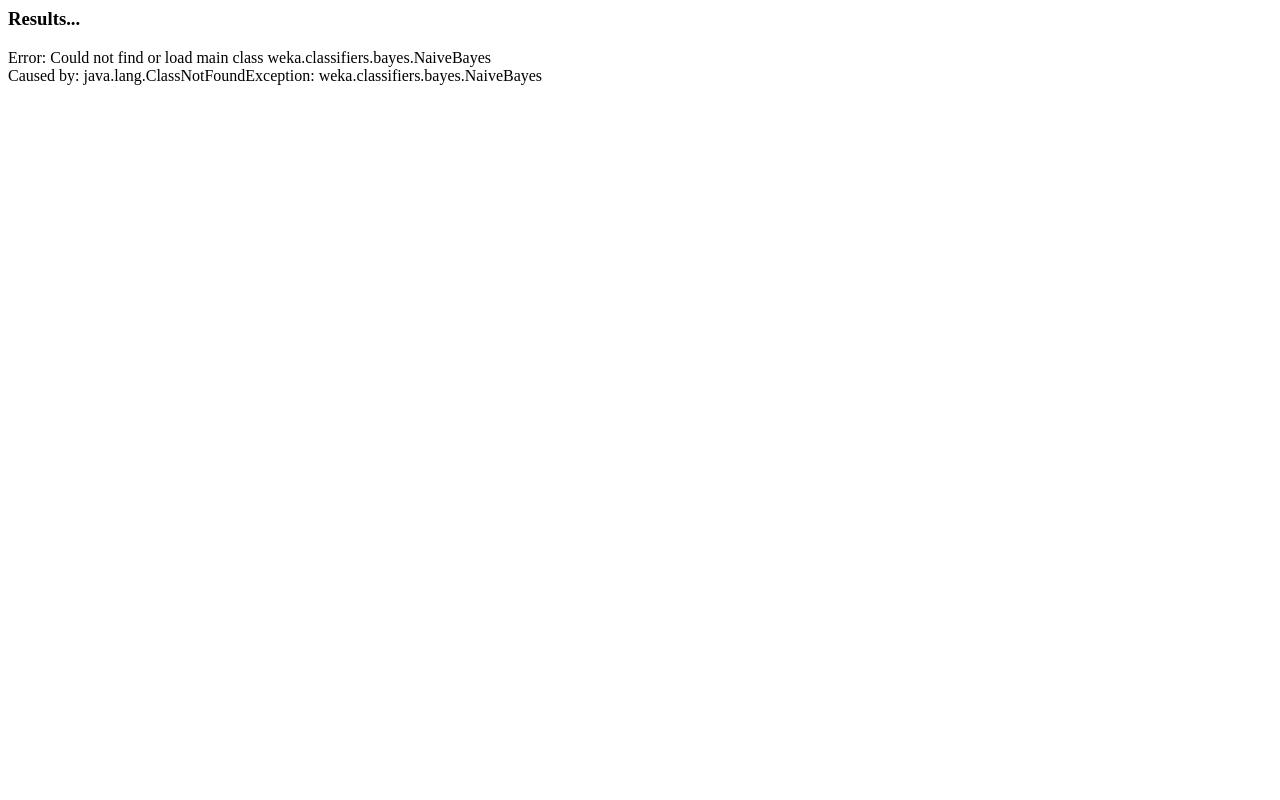
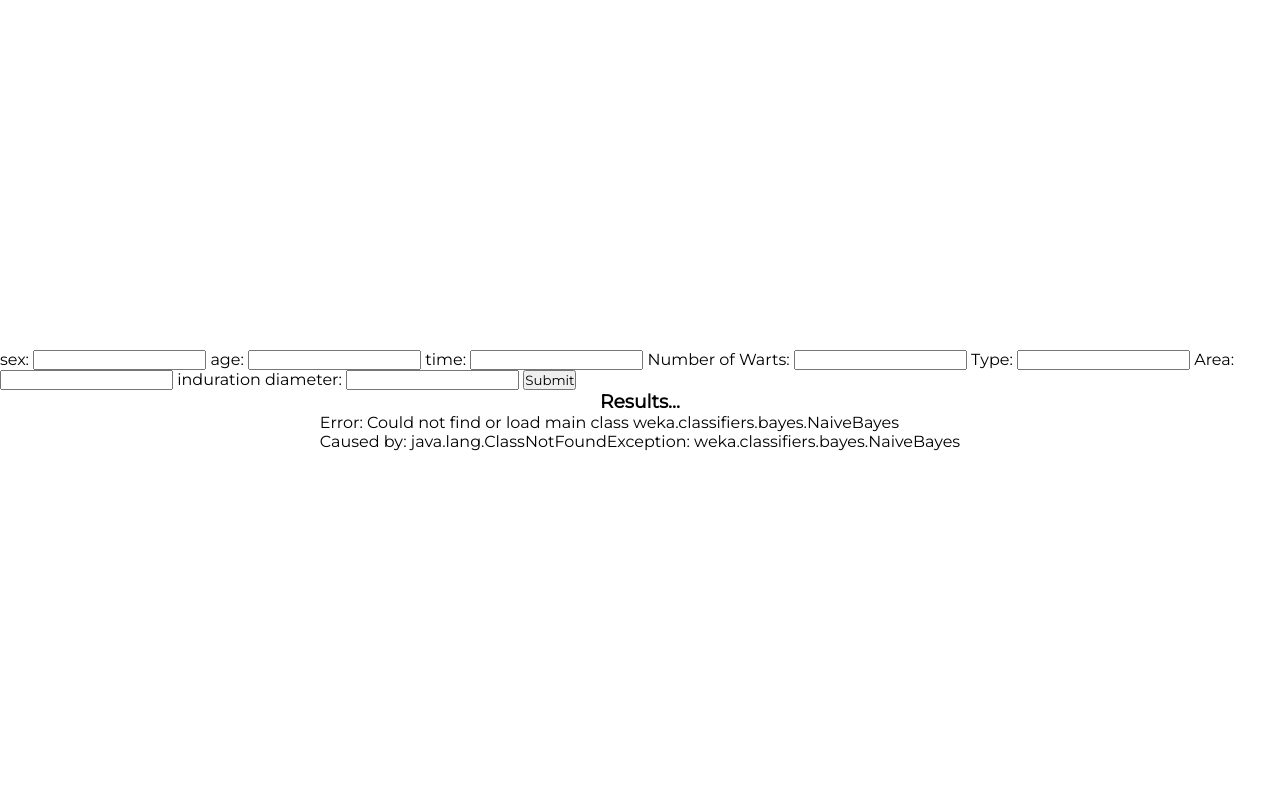
Before and after one commit to thankuxari/DSS, a PHP site: page / in a window 1280 px wide. Run offline with PHP 8.4, Linux system fonts and the light colour scheme.

Commit message:
Add files via upload

```diff
--- a/index.php
+++ b/index.php
@@ -1,6 +1,59 @@
+<!DOCTYPE html>
+<html lang="en">
+<head>
+    <meta charset="UTF-8">
+    <meta http-equiv="X-UA-Compatible" content="IE=edge">
+    <meta name="viewport" content="width=device-width, initial-scale=1.0">
+    <link rel="stylesheet" href="styles.css">
+    <link rel="icon" type="image/png" sizes="32x32" href="avatar.png">
+    <title>Ανοσοθεραπεία | Συστήματα Υποστήριξης Αποφάσεων </title>
+</head>
+<body>
+    <main>
+        <form method="post">
+            sex: <input type="text" name="sex">
+            age: <input type="number" name="age">
+            time: <input type="number" name="time">
+            Number of Warts: <input type="number" name="warts">
+            Type: <input type="number" name="type">
+            Area: <input type="number" name="area">
+            induration diameter: <input type="number" name="induration">
+            <input type="submit" name="submit">
+        </form>
         <?php
 
-    $cmd = "java -classpath weka.jar weka.classifiers.bayes.NaiveBayes -T new-immunotherapy.arff -l test4.model -p 0 2>&1";
+            if(isset($_POST['submit']))
+            {
+                $value1 = $_POST['sex'];
+                $value2 = $_POST['age'];
+                $value3 = $_POST['time'];
+                $value4 = $_POST['warts'];
+                $value5 = $_POST['type'];
+                $value6 = $_POST['area'];
+                $value7 = $_POST['induration'];
+
+                $fp = fopen('new-immunotherapy.arff','w');
+
+                if($fp)
+                {
+                    $str =
+                    "@relation Immunotherapy
+@attribute sex numeric
+@attribute age numeric
+@attribute Time numeric
+@attribute Number_of_Warts numeric
+@attribute Type numeric
+@attribute Area numeric
+@attribute induration_diameter numeric
+@attribute Result_of_Treatment {0,1}
+
+                    @data \n".$value1.",".$value2.",".$value3.",".$value4.",".$value5.",".$value6.",".$value7.",?\n";
+                    if(!fwrite($fp,$str)) die ("couldnt write to file.");
+                }
+                fclose($fp);
+            }
+
+            $cmd = "java -classpath weka.jar weka.classifiers.bayes.NaiveBayes -T new-immunotherapy.arff -l test5.model -p 0 2>&1";
 
             exec($cmd,$output);
 
@@ -11,3 +64,6 @@
                 echo($output[$i])."<br>";
             }
         ?>
+    </main>
+</body>
+</html>
--- /dev/null
+++ b/styles.css
@@ -0,0 +1,16 @@
+@import url('https://fonts.googleapis.com/css2?family=Montserrat&display=swap');
+
+*{
+    box-sizing: border-box;
+    margin:0;
+    padding:0;
+    font-family: 'Montserrat',sans-serif;
+}
+
+main{
+    min-height: 100vh;
+    display: flex;
+    flex-direction: column;
+    justify-content: center;
+    align-items: center;
+}
--- /dev/null
+++ b/test.txt
@@ -0,0 +1 @@
+124
```
Also changed, not shown: avatar.png (added), 3 other files. Lines whose indentation alone changed are shown as unchanged.
